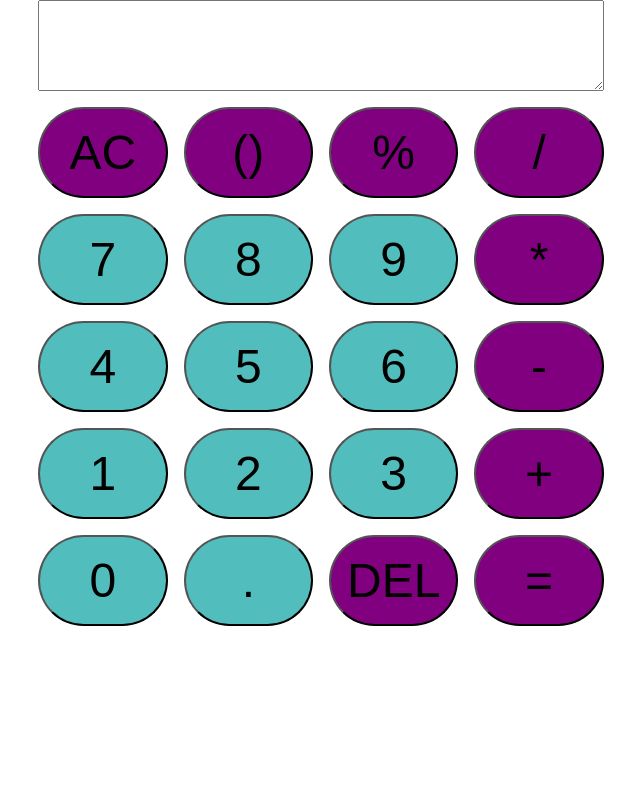
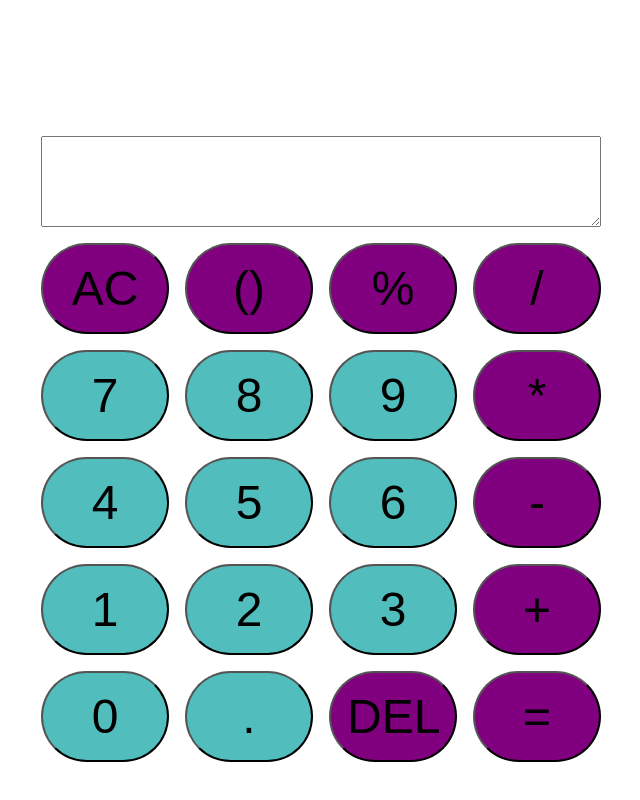
Before and after one commit to Divya-Manivannan1/calculator, a website built with Vite: page index.html in a window 1280 px wide. Shown: the whole page, without its empty margins (319-959 px from the left). Built offline with nearby package versions, Linux system fonts and the light colour scheme.

Commit message:
adjusted the spacing

```diff
--- a/src/base/_base.scss
+++ b/src/base/_base.scss
@@ -7,6 +7,7 @@
 }
 
 body {
+  padding: 17vh;
   background-color: $background-color;
   color: $text-color;
 
--- a/src/components/_button.scss
+++ b/src/components/_button.scss
@@ -4,4 +4,5 @@ button {
 
   padding: 1rem;
   border-radius: 5rem 5rem;
+  width: 8rem;
 }
```
